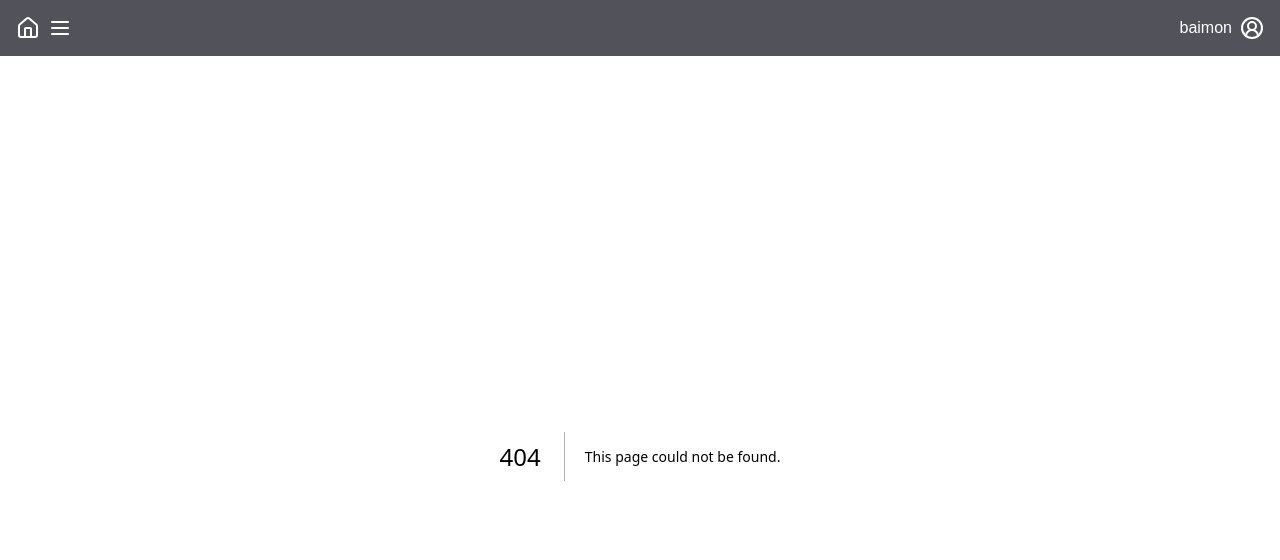
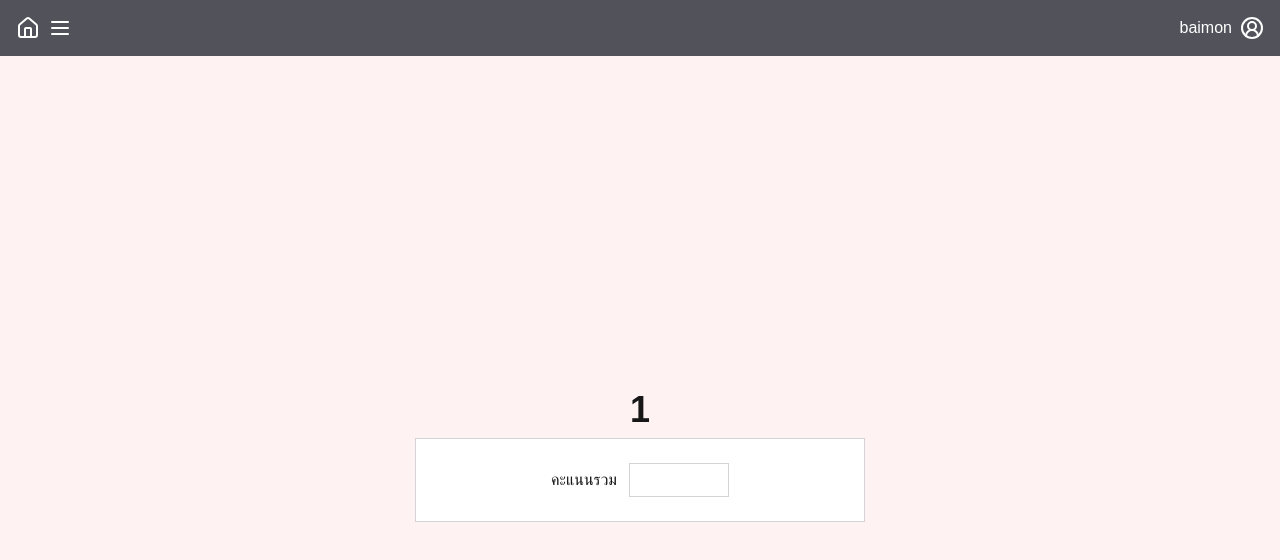
Before and after one commit to YasminaFaris/ProjectPSCP, a Next.js app in the folder frontend/: page /subject/1 in a window 1280 px wide. Before the commit this address had no page. Shown: the top 560 px of the page. Built offline with nearby package versions, Linux system fonts and the light colour scheme.

Commit message:
Add something in the way she knows

```diff
--- /dev/null
+++ b/frontend/app/subject/[sub]/page.jsx
@@ -0,0 +1,18 @@
+"use client"
+
+export default function Page({ params }) {
+    const i = params.sub
+    return (
+        <div>
+            <div className="flex flex-wrap justify-center items-center content-center min-h-screen bg-red-50 ">
+                <h1 className="font-bold text-4xl text-center mb-2">{i}</h1>
+                <div className="w-full">
+
+                    <div className=" flex bg-white p-6 border border-zinc-300 w-full max-w-[450px] mx-auto justify-center">
+                        <div className=" flex items-center gap-3"><p className=" text-center">คะแนนรวม</p><input type="number" className=" border border-zinc-300 px-4 p-1 tex-sm w-[100px] "></input></div>
+                    </div>
+                </div>
+            </div>
+        </div>
+    )
+}
```
